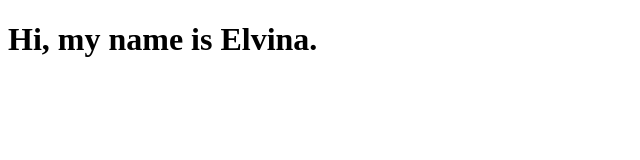
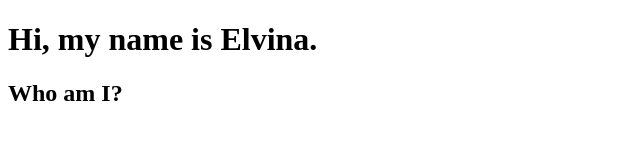
Before and after one commit to Elvina-Mnd/helloWorld, a plain HTML site: page index.html in a window 1280 px wide. Shown: the whole page, without its empty margins (0-640 px from the left). Drawn offline with Linux system fonts and the light colour scheme.

Commit message:
h2 option has been added in the body section

```diff
--- a/index.html
+++ b/index.html
@@ -7,6 +7,7 @@
 </head>
 <body>
     <h1> Hi, my name is Elvina.</h1>
+         <h2> Who am I? </h2>
 
 </body>
 </html>
```
